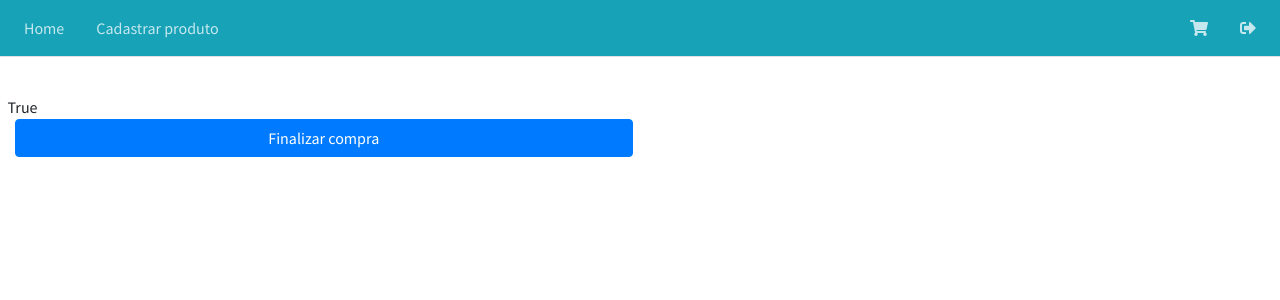
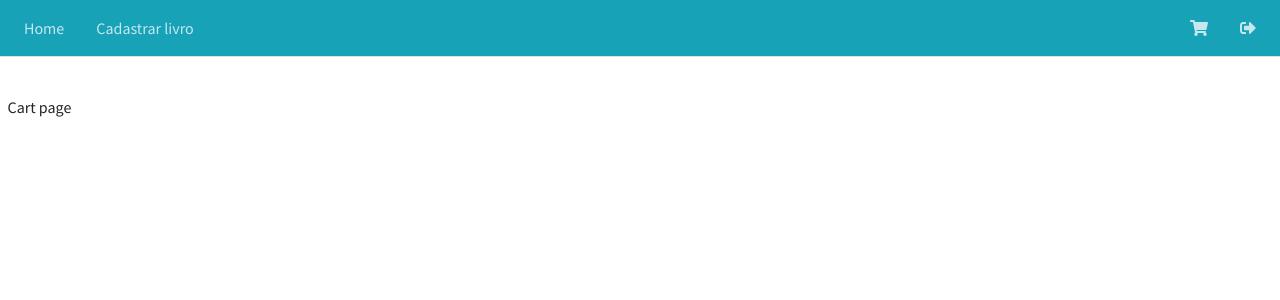
Before and after one commit to RafaelMoura29/comercio-eletronico, a Django app: page /cart in a window 1280 px wide. Shown: the top 300 px of the page. Run offline with Django 3.2, Linux system fonts and the light colour scheme; the visitor is signed in with stand-in values (Sample User, id 1); some libraries are stand-ins or nearby versions.

Commit message:
refactoring

```diff
--- a/app/templates/app/cart.html
+++ b/app/templates/app/cart.html
@@ -6,10 +6,6 @@
 
 {% block content %}
 
-{{ user.is_superuser }}
-
-<div class="col-md-6">
-        <a href="/purchase" class="btn btn-primary w-100">Finalizar compra</a>
-</div>
+Cart page
 
 {% endblock %}
--- a/app/templates/base.html
+++ b/app/templates/base.html
@@ -34,7 +34,12 @@
       {% if user.is_superuser %}
 
       <li class="nav-item d-none d-sm-inline-block">
-        <a href="/" class="nav-link">Cadastrar produto</a>
+        <a href="/cadastroProduto" class="nav-link">Cadastrar livro</a>
+      </li>
+      {% endif %}
+      {% if not user.is_authenticated %}
+      <li class="nav-item d-none d-sm-inline-block">
+        <a href="/accounts/login" class="nav-link">Login</a>
       </li>
       {% endif %}
     </ul>
@@ -53,7 +58,7 @@
           <i class="fas fa-sign-out-alt"></i>
         </a>
       </li>
-    {% endif %}
+      {% endif %}
     </ul>
   </nav>
   <!-- /.navbar -->
--- a/app/templates/registration/auth_base.html
+++ b/app/templates/registration/auth_base.html
@@ -26,7 +26,7 @@
 <body class="hold-transition login-page">
 <div class="login-box">
   <div class="login-logo">
-    <b>I3Data </b>| Gestão por eficiência
+    <b>Livraria virtual</b>
   </div>
   <!-- /.login-logo -->
   <div class="card">
--- a/app/urls.py
+++ b/app/urls.py
@@ -9,4 +9,5 @@ urlpatterns = [
     path('clientInformations', views.clientInformationsPage, name='clientInformations'),
     path('cadastroProduto', views.cadastroProduto, name='cadastroProduto'),
     path('registerProduct', views.registerProduct, name='registerProduct'),
+    path('addToCart/<int:productPk>', views.addToCart, name='addToCart'),
 ]
--- a/app/views.py
+++ b/app/views.py
@@ -1,7 +1,10 @@
 from django.shortcuts import render
 from django.contrib.auth.decorators import login_required
+from django.views.decorators.csrf import csrf_exempt
 from app.models import Product
-# Create your views here.
+from app.models import Cart
+from django.http import JsonResponse
+from django.utils import timezone
 
 def indexPage(request):
     return render(request, 'app/index.html', {'data': Product.objects.all()})
@@ -14,7 +17,7 @@ def purchasePage(request):
 
 @login_required
 def cartPage(request):
-    return render(request, 'app/cart.html', {})
+    return render(request, 'app/cart.html', {'data': "none"})
 
 @login_required
 def cadastroProduto(request):
@@ -28,3 +31,11 @@ def registerProduct(request):
 
 def clientInformationsPage(request):
     return render(request, 'app/clientInformations.html', {})
+
+@csrf_exempt
+@login_required
+def addToCart(request, productPk):
+    #product = Product.objects.get(pk=productPk)
+    #c = Cart(user_fk=request.user, date=timezone.now())
+    #print(c.save())
+    return JsonResponse(dados, safe=False)
```
Also changed, not shown: app/models.py (+9 -0 lines), app/templates/app/index.html (+22 -1 lines), app/migrations/0002_cart.py (added), app/migrations/0003_auto_20210208_2118.py (added).
